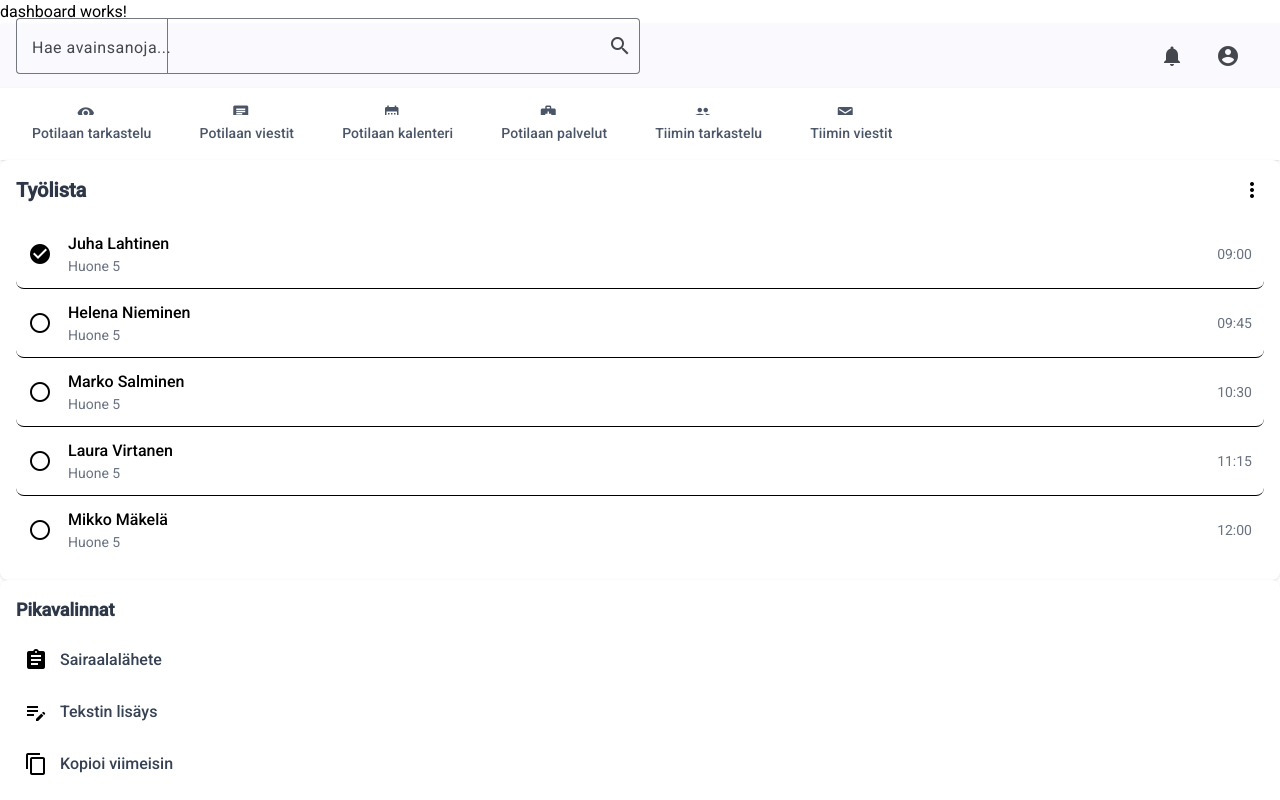
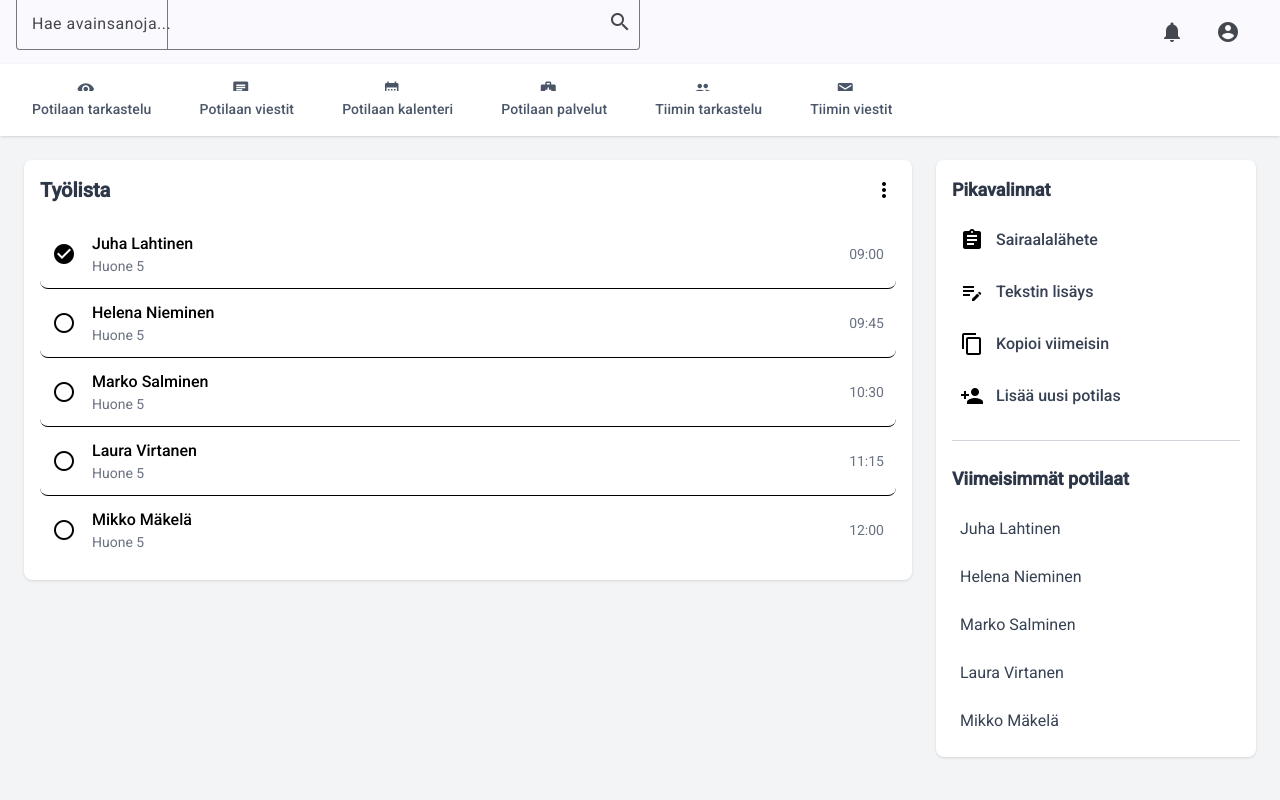
Before and after one commit to asadullahehsan/patient-appointment, an Angular app: page / in a window 1280 px wide. Shown: the top 800 px of the page. Built offline with nearby package versions, Linux system fonts and the light colour scheme.

Commit message:
modify dashboard to make the components consistent

```diff
--- a/src/app/dashboard/dashboard.component.css
+++ b/src/app/dashboard/dashboard.component.css
@@ -0,0 +1,4 @@
+/* Basic padding and background */
+:host {
+  display: block;
+}
--- a/src/app/dashboard/dashboard.component.html
+++ b/src/app/dashboard/dashboard.component.html
@@ -1,5 +1,20 @@
-<p>dashboard works!</p>
-<app-top-bar />
-<app-navigation-bar />
-<app-worklist />
-<app-sidebar />
+<div class="flex flex-col min-h-screen bg-gray-100">
+  <!-- Top Bar -->
+  <app-top-bar></app-top-bar>
+
+  <!-- Navigation Bar -->
+  <app-navigation-bar></app-navigation-bar>
+
+  <!-- Main Content Area -->
+  <div class="flex flex-1 gap-6 p-6">
+    <!-- Worklist -->
+    <div class="flex-1">
+      <app-worklist></app-worklist>
+    </div>
+
+    <!-- Sidebar -->
+    <div class="w-80">
+      <app-sidebar></app-sidebar>
+    </div>
+  </div>
+</div>
```
Also changed, not shown: src/app/dashboard/dashboard.component.ts (+4 -4 lines).
